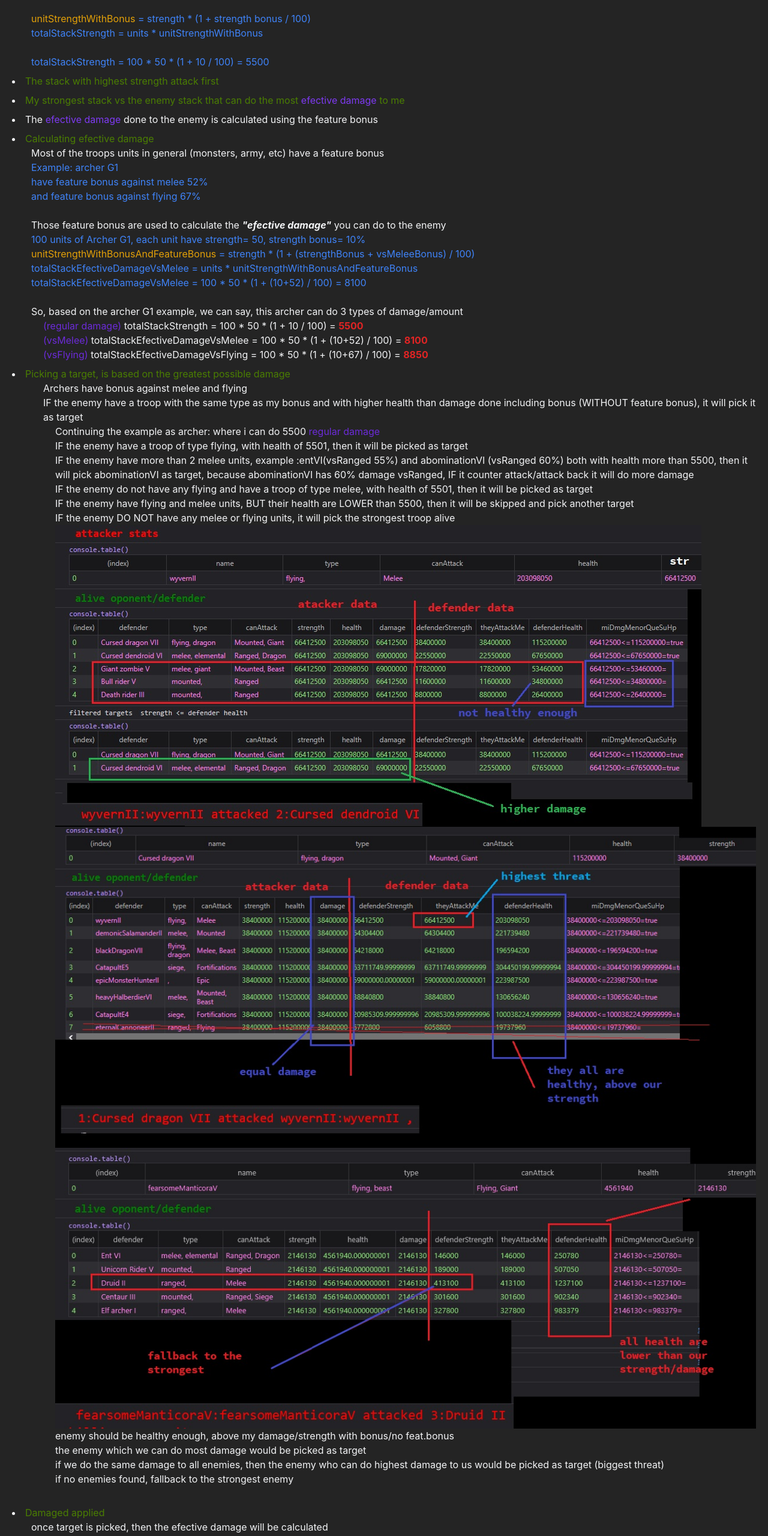
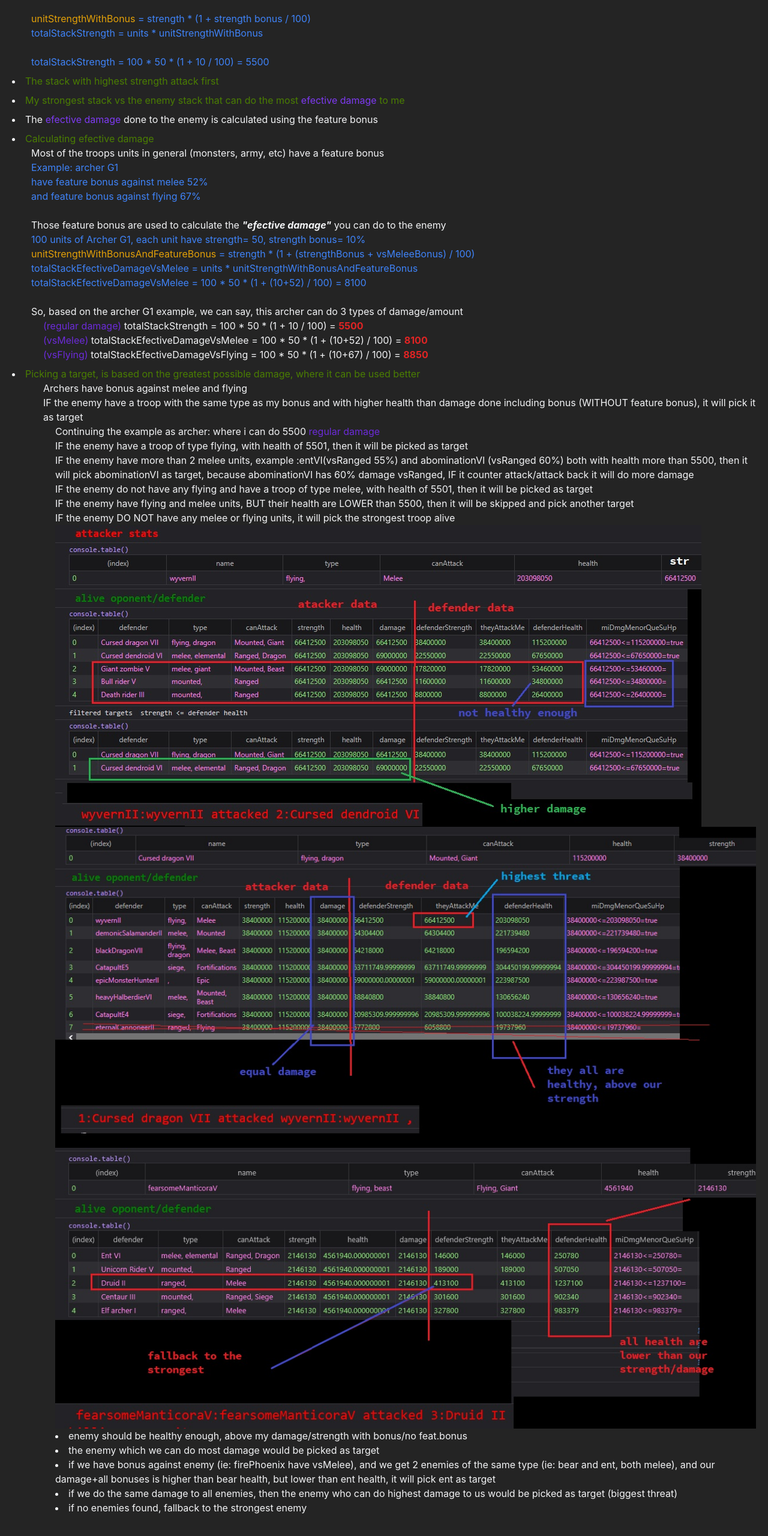
Before and after one commit to moigithub/totalbattlecaballitos, a React (Vite) app: page /game-combat in a window 1280 px wide. Shown: the part 234-2794 px from the top of the page at 60% size. Built offline with nearby package versions, Linux system fonts and the light colour scheme; what zustand-debounce would draw is missing.

Commit message:
update game combat

```diff
--- a/src/gameCombatInfo.tsx
+++ b/src/gameCombatInfo.tsx
@@ -93,7 +93,8 @@ export const GameCombatInfo = () => {
           </li>
           <li className='mt-2'>
             <span className='text-lime-700'>
-              Picking a target, is based on the greatest possible damage
+              Picking a target, is based on the greatest possible damage, where it can be used
+              better
             </span>
             <div className='ml-8'>
               <ul>
@@ -133,12 +134,18 @@ export const GameCombatInfo = () => {
                   <img src='/targetSelectionRules1.jpg' alt='target selection rules example' />
                   <img src='/targetSelectionRules2.jpg' alt='target selection rules example' />
                   <img src='/targetSelectionRules3.jpg' alt='target selection rules example' />
-                  <ul>
+                  <ul className='list-disc list-inside'>
                     <li>
                       enemy should be healthy enough, above my damage/strength with bonus/no
                       feat.bonus
                     </li>
                     <li>the enemy which we can do most damage would be picked as target</li>
+                    <li>
+                      if we have bonus against enemy (ie: firePhoenix have vsMelee), and we get 2
+                      enemies of the same type (ie: bear and ent, both melee), and our damage+all
+                      bonuses is higher than bear health, but lower than ent health, it will pick
+                      ent as target
+                    </li>
                     <li>
                       if we do the same damage to all enemies, then the enemy who can do highest
                       damage to us would be picked as target (biggest threat)
```
